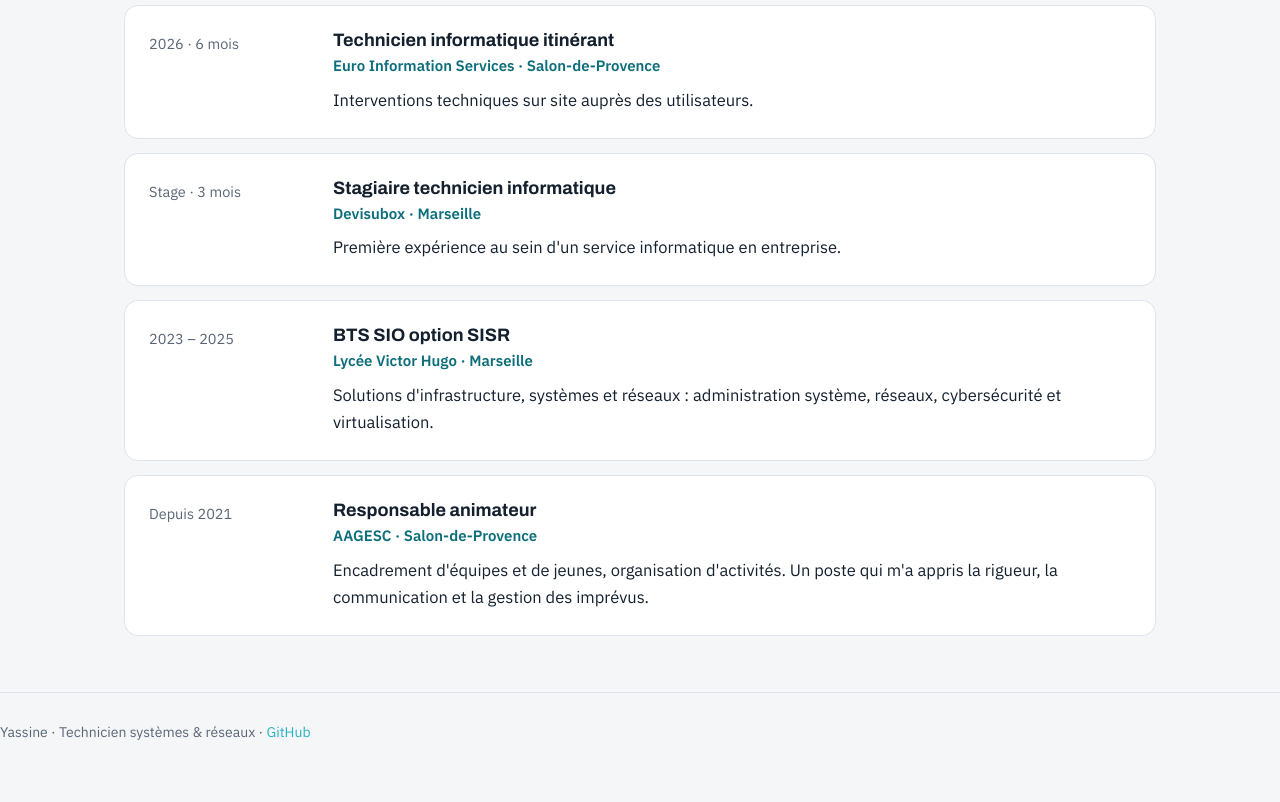
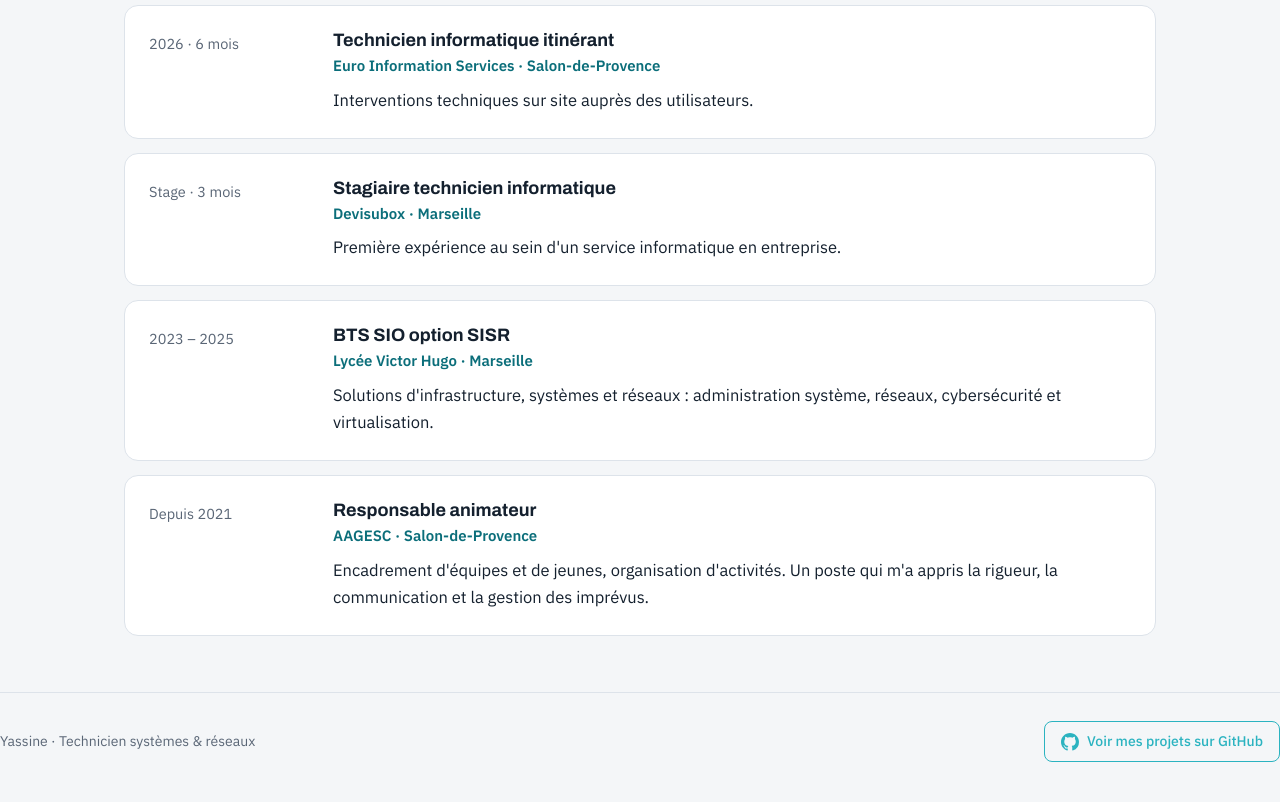
Before and after one commit to YassZdn/Portfolio, a plain HTML site: page index.html in a window 1280 px wide. Shown: the part 3793-4595 px from the top of the page. Drawn offline with Linux system fonts and the light colour scheme.

Commit message:
Enhance footer with GitHub link and styling
Updated footer to include a styled GitHub link with an icon.

```diff
--- a/index.html
+++ b/index.html
@@ -375,8 +375,25 @@ footer{border-top:1px solid var(--line);padding:28px 0 40px;color:var(--muted);f
 </main>
 
 <footer>
-  Yassine · Technicien systèmes &amp; réseaux ·
-<a href="https://github.com/YassZdn" target="_blank" rel="noopener" style="color:#2bb3c0;text-decoration:none;">GitHub</a>
+ <div style="display:flex;justify-content:space-between;align-items:center;flex-wrap:wrap;gap:12px;">
+  <span>Yassine · Technicien systèmes &amp; réseaux</span>
+  <a href="https://github.com/YassZdn" target="_blank" rel="noopener" class="btn-github">
+    <svg width="18" height="18" viewBox="0 0 16 16" fill="currentColor" aria-hidden="true">
+      <path d="M8 0C3.58 0 0 3.58 0 8c0 3.54 2.29 6.53 5.47 7.59.4.07.55-.17.55-.38 0-.19-.01-.82-.01-1.49-2.01.37-2.53-.49-2.69-.94-.09-.23-.48-.94-.82-1.13-.28-.15-.68-.52-.01-.53.63-.01 1.08.58 1.23.82.72 1.21 1.87.87 2.33.66.07-.52.28-.87.51-1.07-1.78-.2-3.64-.89-3.64-3.95 0-.87.31-1.59.82-2.15-.08-.2-.36-1.02.08-2.12 0 0 .67-.21 2.2.82.64-.18 1.32-.27 2-.27.68 0 1.36.09 2 .27 1.53-1.04 2.2-.82 2.2-.82.44 1.1.16 1.92.08 2.12.51.56.82 1.27.82 2.15 0 3.07-1.87 3.75-3.65 3.95.29.25.54.73.54 1.48 0 1.07-.01 1.93-.01 2.2 0 .21.15.46.55.38A8.013 8.013 0 0016 8c0-4.42-3.58-8-8-8z"/>
+    </svg>
+    Voir mes projets sur GitHub
+  </a>
+</div>
+<style>
+  .btn-github {
+    display: inline-flex; align-items: center; gap: 8px;
+    padding: 8px 16px; border-radius: 8px;
+    border: 1px solid #2bb3c0; color: #2bb3c0;
+    text-decoration: none; font-weight: 500;
+    transition: background .2s, color .2s;
+  }
+  .btn-github:hover { background: #2bb3c0; color: #0f1720; }
+</style>
 </footer>
 
 </body>
```
